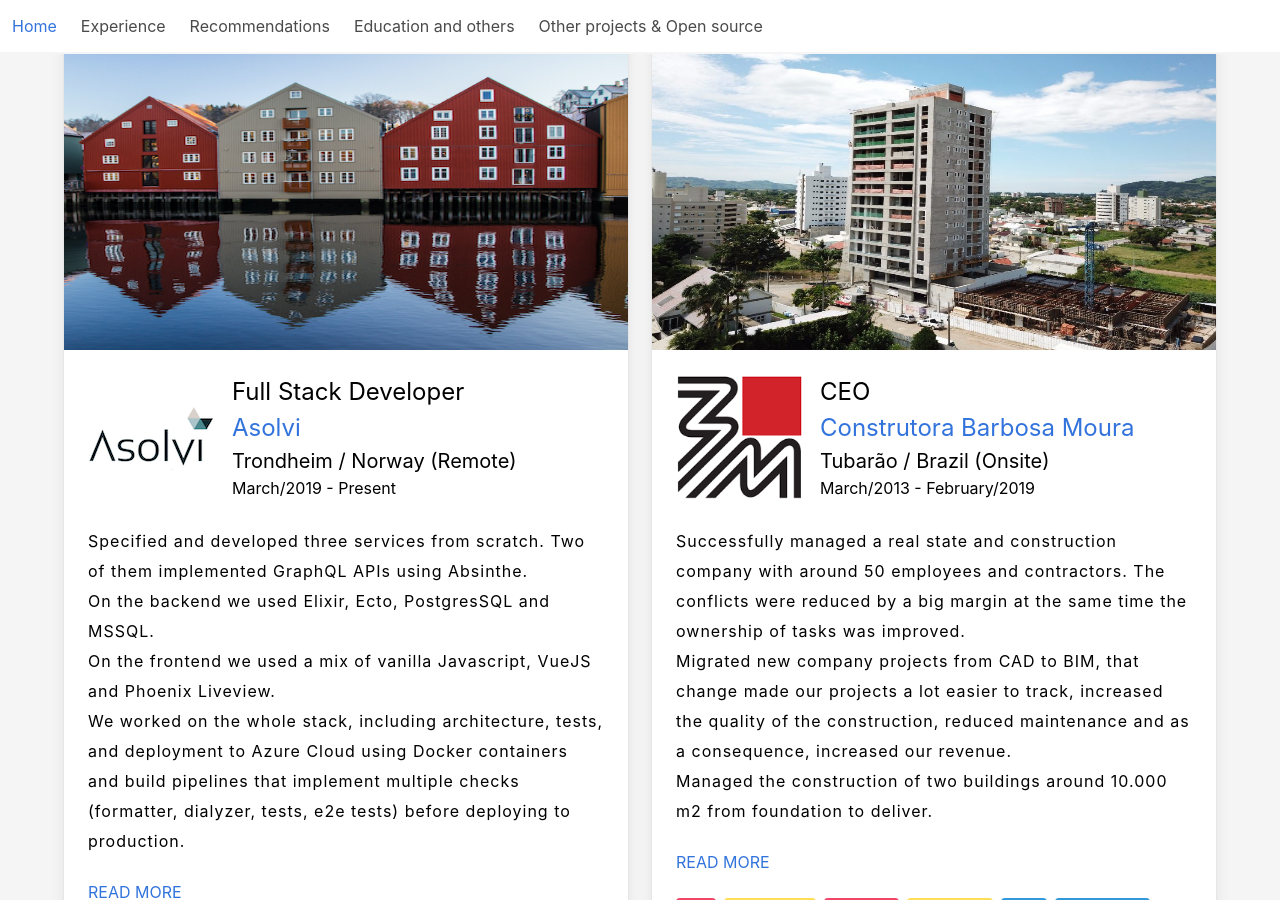
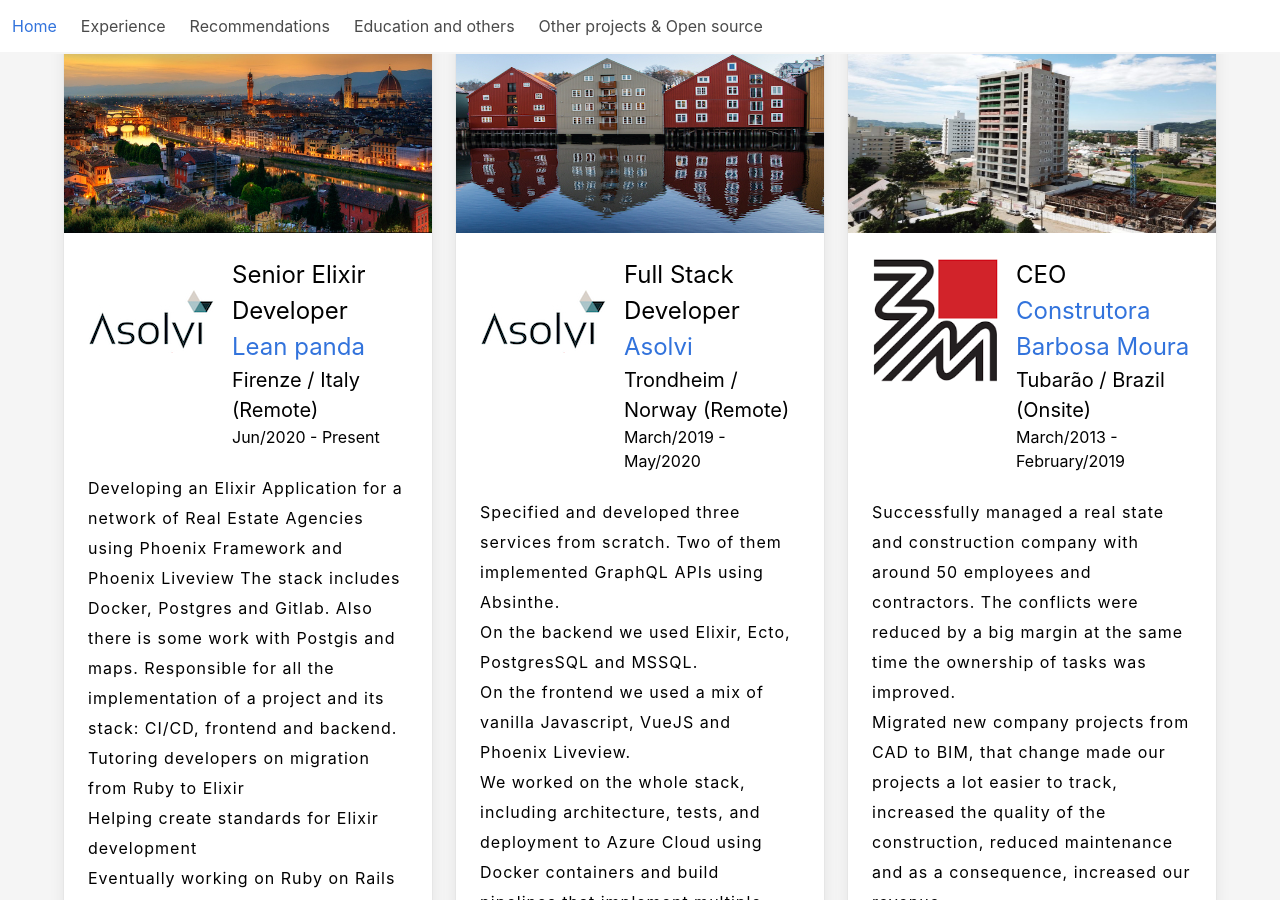
Before and after one commit to joaobalsini/joaobalsini.github.io, a Jekyll site: the page built from index.html, in a window 1280 px wide and 900 px high, scrolled down 996 px. Built offline with Jekyll 4.4.1, drawn with Linux system fonts in a browser that asks for light colours; nearby versions of some CDN libraries; some of the changed text lies outside the part shown.

Commit message:
Add lean panda experience

```diff
--- a/_includes/cv_open_source.html
+++ b/_includes/cv_open_source.html
@@ -107,7 +107,42 @@
         <h1 class="title">
           Other projects
         </h1>
+        <div class="card card-250">
+          <div class="card-content">
+            <div class="content">
+              <p class="title is-4"><a target="_blank" href="https://github.com/joaobalsini/liveview-authorisation">Project for Liveview article</a></p>
+              <p class="subtitle is-6">Authentication and Authorisation in Phoenix Liveview</p>
 
+              <p class="description">A big article on how to securely implement authentication and Authorisation in Phoenix Liveview.
+              </p>
+              <p class="description">Link to article: <a target="_blank" href="https://www.leanpanda.com/blog/authentication-and-authorisation-in-phoenix-liveview/">Link</a></p>
+              <div class="tags">
+                <span class="tag is-info">Elixir</span>
+                <span class="tag is-info">Phoenix Liveview</span>
+                <span class="tag is-info">Authentication</span>
+                <span class="tag is-info">Authorisation</span>
+              </div>
+            </div>
+          </div>
+        </div>
+        <br />
+        <div class="card card-250">
+          <div class="card-content">
+            <div class="content">
+              <p class="title is-4"><a target="_blank" href="https://github.com/joaobalsini/cantiere-chat">Chat application in Liveview</a></p>
+              <p class="subtitle is-6">A very simple but feature rich chat application</p>
+
+              <p class="description">A feature rich chat application that uses all Liveview bells and whistles. You have presence, to identify who is online, and typing indicators, to know who is writing.
+              </p>
+              <div class="tags">
+                <span class="tag is-info">Elixir</span>
+                <span class="tag is-info">Phoenix Liveview</span>
+                <span class="tag is-info">Presence</span>
+              </div>
+            </div>
+          </div>
+        </div>
+        <br />
         <div class="card card-250">
           <div class="card-content">
             <div class="content">
--- a/_includes/cv_professional_background.html
+++ b/_includes/cv_professional_background.html
@@ -5,6 +5,59 @@
     </h1>
 
     <div class="columns">
+      <div class="column">
+        <div class="card">
+          <div class="card-image">
+            <figure class="image is-5by3">
+              <img src="assets/images/firenze.jpg">
+            </figure>
+          </div><!-- card-image-->
+          <div class="card-content">
+            <div class="media">
+              <div class="media-left is-hidden-mobile">
+                <figure class="image is-128x128">
+                  <img src="assets/images/logo_asolvi.jpg" alt="Placeholder image">
+                </figure>
+              </div><!-- media-left-->
+              <div class="media-content">
+                <p class="is-size-4-desktop is-size-5-mobile">
+                  Senior Elixir Developer <br />
+                  <a target="_blank" href="http://www.leanpanda.com">Lean panda</a>
+                </p>
+                <p class="is-size-5-desktop is-size-6-mobile""> Firenze / Italy (Remote)</p>
+                <p class=" is-size-6-desktop is-size-7-mobile">Jun/2020 - Present
+                </p>
+              </div><!-- media-content-->
+            </div><!-- media-->
+
+            <p class="description is-size-6-desktop is-size-7-mobile">
+              Developing an Elixir Application for a network of Real Estate Agencies using Phoenix Framework and Phoenix Liveview
+              The stack includes Docker, Postgres and Gitlab. Also there is some work with Postgis and maps.
+              Responsible for all the implementation of a project and its stack: CI/CD, frontend and backend.
+              <br />
+              Tutoring developers on migration from Ruby to Elixir
+              <br />
+              Helping create standards for Elixir development
+              <br />
+              Eventually working on Ruby on Rails projects as well
+            </p>
+            <br />
+            <p><a href="cv_leanpanda_details.html">READ MORE</a></p>
+            <br />
+            <div class="tags">
+              <span class="tag is-info">Elixir</span>
+              <span class="tag is-info">Phoenix LiveView</span>
+              <span class="tag is-info">Gitlab</span>
+              <span class="tag is-info">Heroku</span>
+              <span class="tag is-info">Tests</span>
+              <span class="tag is-info">E2E Tests</span>
+              <span class="tag is-info">CI/CD</span>
+              <span class="tag is-info">Docker</span>
+              <span class="tag is-info">PostgreSQL</span>
+            </div>
+          </div><!-- card-content-->
+        </div><!-- card -->
+      </div><!-- column -->
       <div class="column">
         <div class="card">
           <div class="card-image">
@@ -25,7 +78,7 @@
                   <a target="_blank" href="http://www.asolvi.com">Asolvi</a>
                 </p>
                 <p class="is-size-5-desktop is-size-6-mobile""> Trondheim / Norway (Remote)</p>
-                <p class=" is-size-6-desktop is-size-7-mobile">March/2019 - Present
+                <p class=" is-size-6-desktop is-size-7-mobile">March/2019 - May/2020
                 </p>
               </div><!-- media-content-->
             </div><!-- media-->
@@ -43,7 +96,8 @@
               Cloud using Docker containers and build pipelines that implement multiple checks (formatter, dialyzer,
               tests,
               e2e tests) before deploying to
-              production.</p>
+              production.
+            </p>
             <br />
             <p><a href="cv_asolvi_details.html">READ MORE</a></p>
             <br />
@@ -177,8 +231,6 @@
       <div class="column">
         &nbsp;
       </div><!-- column -->
-
-
     </div><!-- columns -->
   </div><!-- container -->
 </div><!-- hero-body -->
--- a/cv_asolvi_details.html
+++ b/cv_asolvi_details.html
@@ -18,7 +18,7 @@
               <a target="_blank" href="http://www.asolvi.com">Asolvi</a>
             </p>
             <p class="is-size-5-desktop is-size-6-mobile""> Trondheim / Norway (Remote)</p>
-                <p class=" is-size-6-desktop is-size-7-mobile">March/2019 - Present
+                <p class=" is-size-6-desktop is-size-7-mobile">March/2019 - May/2020
             </p>
           </div><!-- media-content-->
         </div><!-- media-->
```
Also changed, not shown: cv_leanpanda_details.html (added, +52 -0 lines), assets/images/firenze.jpg (added).
